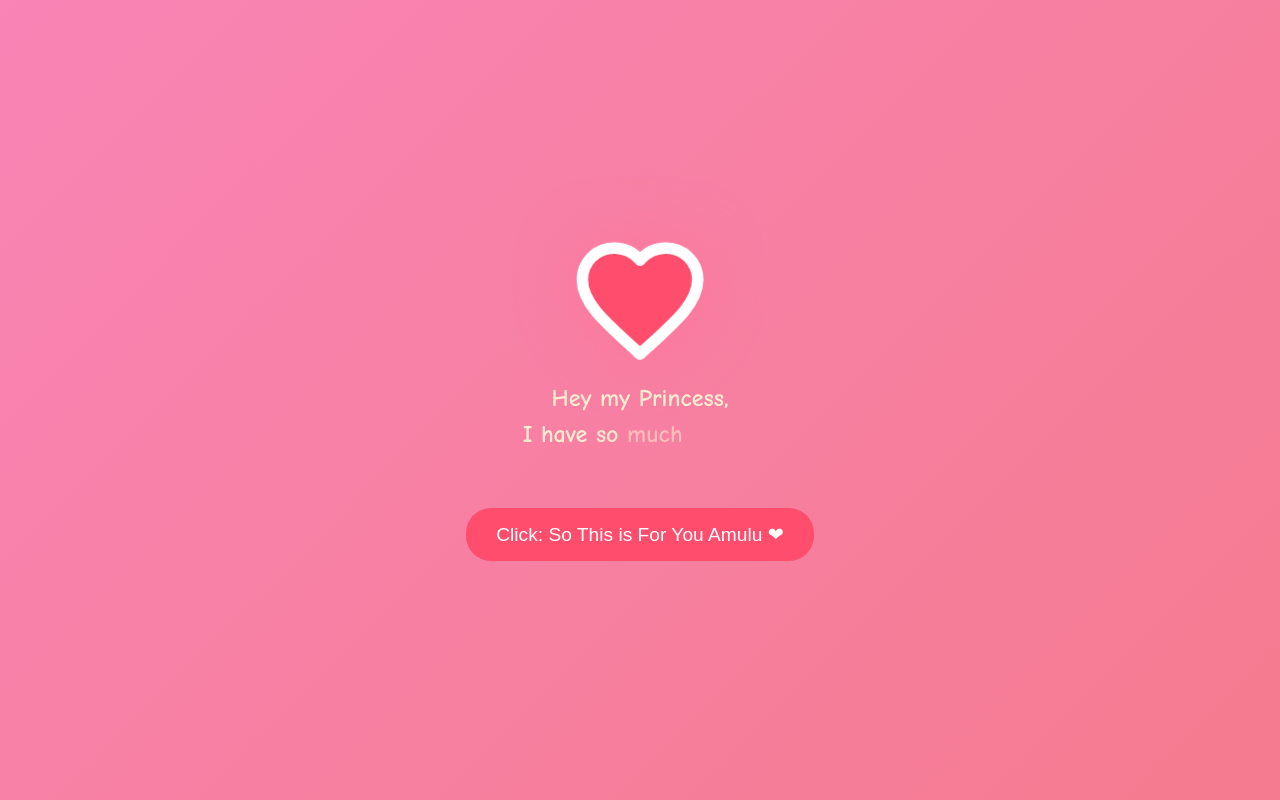
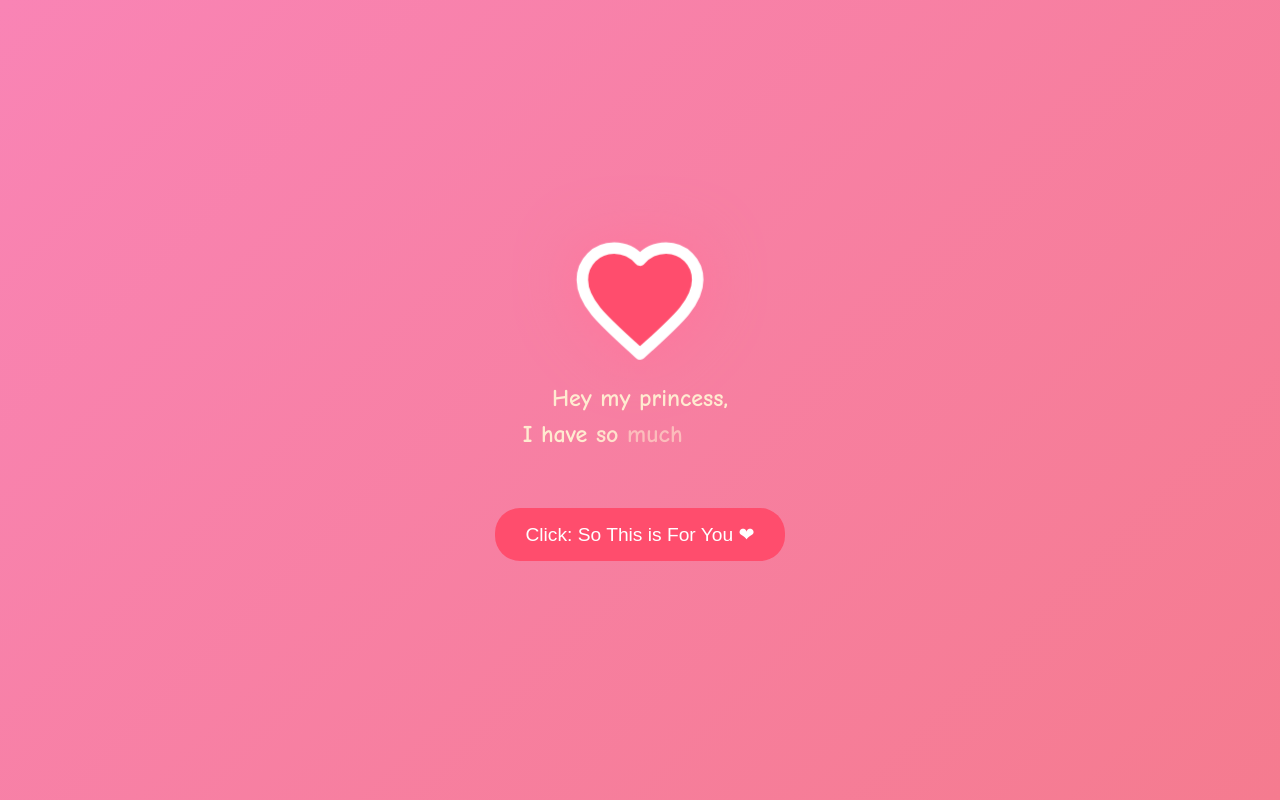
Before and after one commit to Keerthanr26/For-PIKACHU, a plain HTML site: page index.html in a window 1280 px wide. Drawn offline with Linux system fonts and the light colour scheme.

Commit message:
Add files via upload

```diff
--- a/index.html
+++ b/index.html
@@ -184,7 +184,7 @@
     <div class="shayari-text">
       <span class="word">Hey</span>
       <span class="word">my</span>
-      <span class="word">Princess,</span><br>
+      <span class="word">princess,</span><br>
 
       <span class="word">I</span>
       <span class="word">have</span>
@@ -204,7 +204,7 @@
 
 
     <button class="propose-btn" onclick="window.location.href='book.html'">
-      Click: So This is For You Amulu  ❤
+      Click: So This is For You   ❤
     </button>
   </div>
 </body>
```
